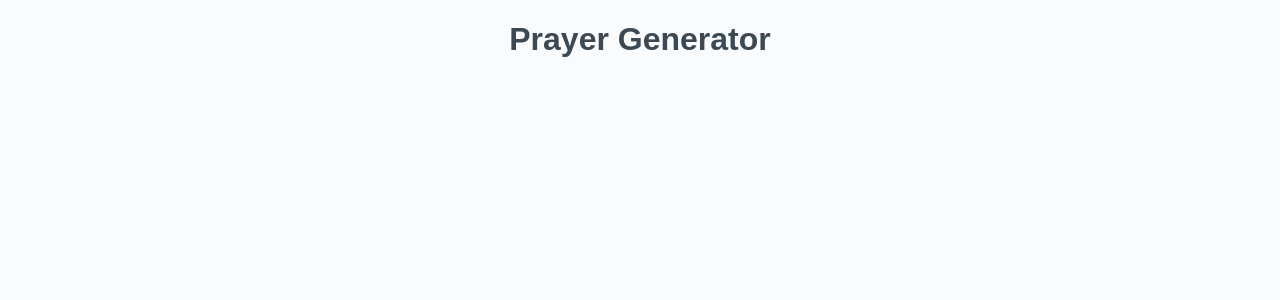
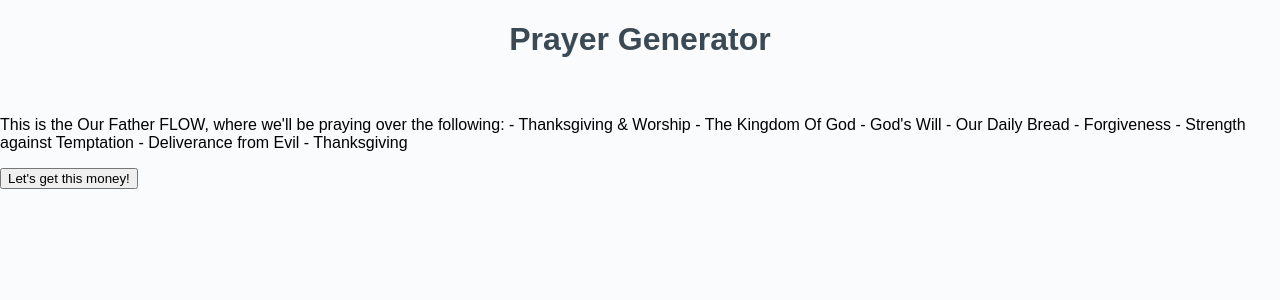
Before and after one commit to ExxtremeBattler/prayer-point-generator, a React (Create React App) app: page /Flows/OurFather in a window 1280 px wide. Before the commit this address had no page. Shown: the top 300 px of the page. Built offline with nearby package versions, Linux system fonts and the light colour scheme.

Commit message:
added desc for eph and of flow, new folder in components for flows

```diff
--- a/src/App.js
+++ b/src/App.js
@@ -1,11 +1,22 @@
+// npm imports
 import React from 'react';
+import {BrowserRouter as Router, Route, Routes, Link} from "react-router-dom"
+
+// Styling
+import './App.css';
+
+
+// Base imports
+import MainMenu from './components/mainMenu.js';
 import Header from './components/Header.js';
+
+// POINTS
 import GenerateSection from './components/GenerateSection.js';
-import './App.css';
-import {BrowserRouter as Router, Route, Routes, Link} from "react-router-dom"
-import MainMenu from './components/mainMenu.js';
+
+// FLOWS
 import FlowsSection from './components/FlowsSection.js';
-import Ephesians from './components/Ephesians.js';
+import Ephesians from './components/flows/Ephesians.js';
+import OurFather from './components/flows/ourFather.js';
 
 
 
@@ -21,7 +32,8 @@ function App() {
         <Route path="/" element = {<MainMenu />} />
         <Route path="Generate" element={<GenerateSection />} />
         <Route path="flows" element={<FlowsSection />} />
-        {/* <Route path="..Ephesians" element={<Ephesians />} />  this ain't working yet - why?*/}
+        <Route path="/Flows/Ephesians" element={<Ephesians />} />
+        <Route path="/Flows/OurFather" element={<OurFather />} />  this ain't working yet - why?
 
 
       </Routes>
--- a/src/components/FlowsSection.js
+++ b/src/components/FlowsSection.js
@@ -1,5 +1,6 @@
 import React from "react";
-import { Link } from "react-router-dom";
+import {BrowserRouter as Router, Route, Routes, Link} from "react-router-dom"
+import Ephesians from "./flows/Ephesians";
 
 
 function FlowsSection() {
@@ -17,6 +18,10 @@ function FlowsSection() {
         <button> <Link to="OurFather"> The Our Father FLOW </Link> </button>
         <button> <Link to="Timothy"> The Timothy FLOW </Link> </button>
 
+        <Routes>
+            <Route path = "Ephesians" element = {<Ephesians />}></Route>
+        </Routes>
+
 
 
     </div>)
--- /dev/null
+++ b/src/components/flows/ourFather.js
@@ -0,0 +1,23 @@
+import React from "react"
+
+function OurFather() {
+
+    return(<div>
+        <p> This is the Our Father FLOW, where we'll be praying over the following:
+             - Thanksgiving & Worship
+             - The Kingdom Of God
+             - God's Will
+             - Our Daily Bread
+             - Forgiveness
+             - Strength against Temptation
+             - Deliverance from Evil
+             - Thanksgiving
+        </p>
+
+        <button> Let's get this money! </button>
+
+    </div>)
+
+}
+
+export default OurFather
```
Also changed, not shown: src/components/flows/Ephesians.js (renamed from src/components/Ephesians.js).
